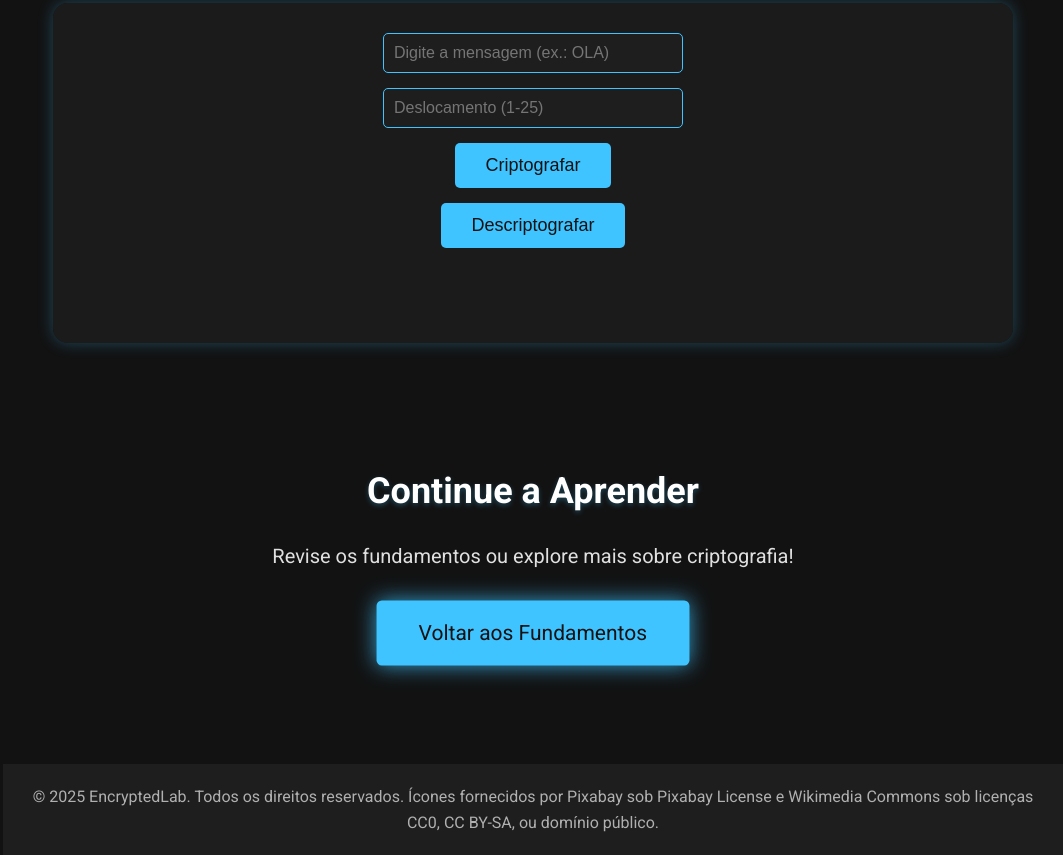
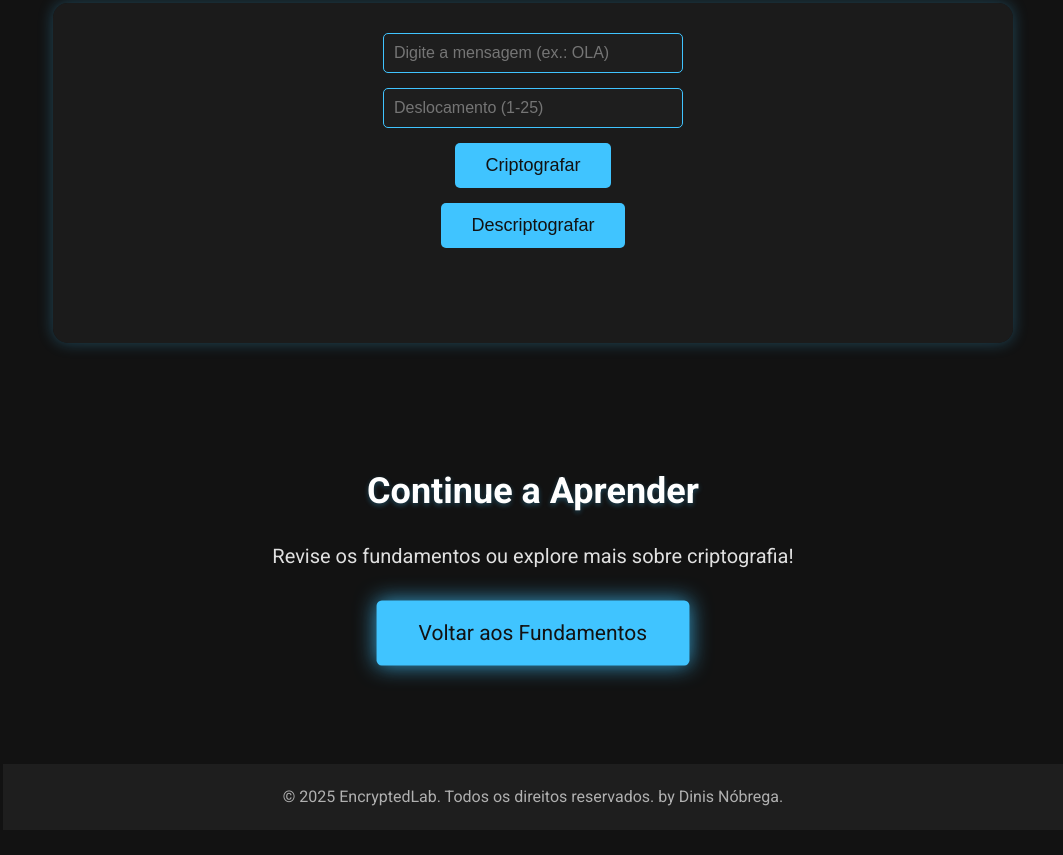
Before and after one commit to whitedevbat/whitedevbat.github.io, a plain HTML site: page pages/criptografia.html in a window 1280 px wide. Shown: the part 2201-3056 px from the top of the page, without its empty margins (217-1280 px from the left). After the commit the page ends 3031 px from the top, so only its background shows below. Drawn offline with nearby package versions, Linux system fonts and the light colour scheme.

Commit message:
Update criptografia.html

```diff
--- a/pages/criptografia.html
+++ b/pages/criptografia.html
@@ -79,7 +79,7 @@
         </section>
     </main>
     <footer>
-        <p>© 2025 EncryptedLab. Todos os direitos reservados. Ícones fornecidos por Pixabay sob Pixabay License e Wikimedia Commons sob licenças CC0, CC BY-SA, ou domínio público.</p>
+        <p>© 2025 EncryptedLab. Todos os direitos reservados. by Dinis Nóbrega.</p>
     </footer>
     <script src="https://cdnjs.cloudflare.com/ajax/libs/three.js/r128/three.min.js"></script>
     <script src="../js/particles.js"></script>
```
